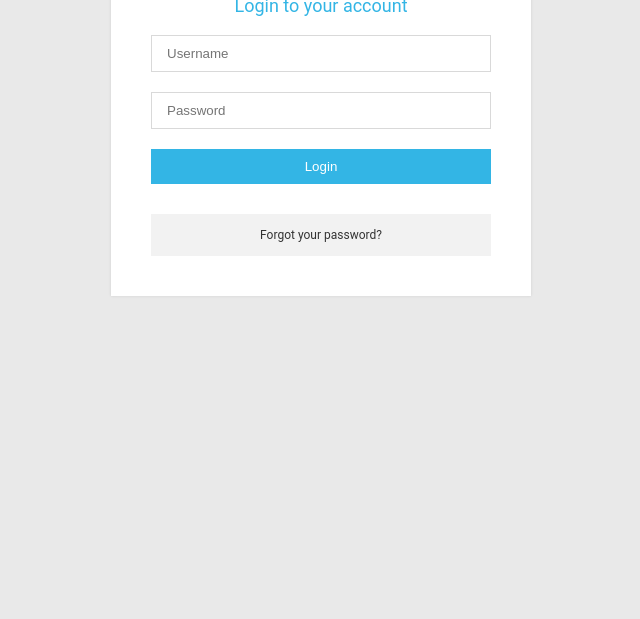
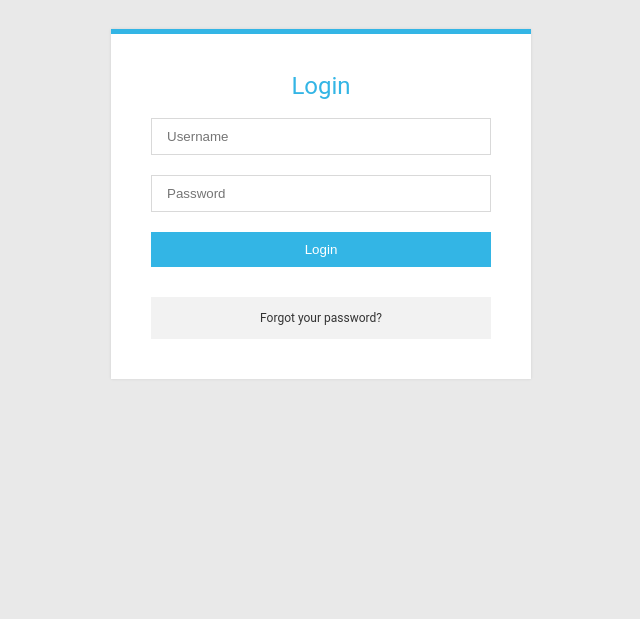
Before and after one commit to pcsaini/php, a PHP site: page /login.php in a window 1280 px wide. Shown: the part 148-767 px from the top of the page, without its empty margins (319-959 px from the left). Run offline with PHP 8.4, Linux system fonts and the light colour scheme.

Commit message:
add logo

```diff
--- a/css/style.css
+++ b/css/style.css
@@ -9,13 +9,21 @@
 
 
 /* Form  */
+.login-logo{
+    margin: 50px;
+    text-align: center;
+}
+.login-logo img{
+    width: 100px;
+}
+
 .form-content{
     background: #ffffff;
     max-width: 420px;
     width: 100%;
     border-top: 5px solid #33b5e5;
     box-shadow: 0 0 3px rgba(0, 0, 0, 0.1);
-    margin: 100px auto;
+    margin: 50px auto;
 
 }
 .form {
@@ -24,7 +32,7 @@
 .form h2 {
     margin: 0 0 20px;
     color: #33b5e5;
-    font-size: 18px;
+    font-size: 24px;
     font-weight: 400;
     line-height: 1;
     text-align: center;
--- a/login.php
+++ b/login.php
@@ -8,9 +8,12 @@
 </head>
 
 <body>
+<div class="login-logo">
+    <img src="image/logo.png">
+</div>
 <div class="form-content">
     <div class="form">
-        <h2>Login to your account</h2>
+        <h2>Login</h2>
         <form action="" method="post">
             <input type="text" placeholder="Username"/>
             <input type="password" placeholder="Password"/>
```
